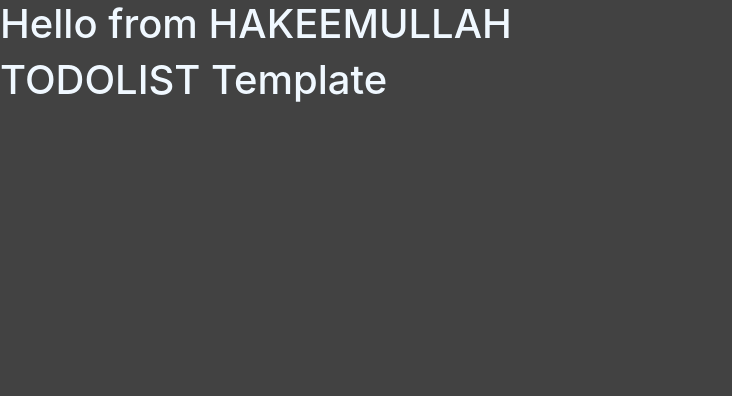
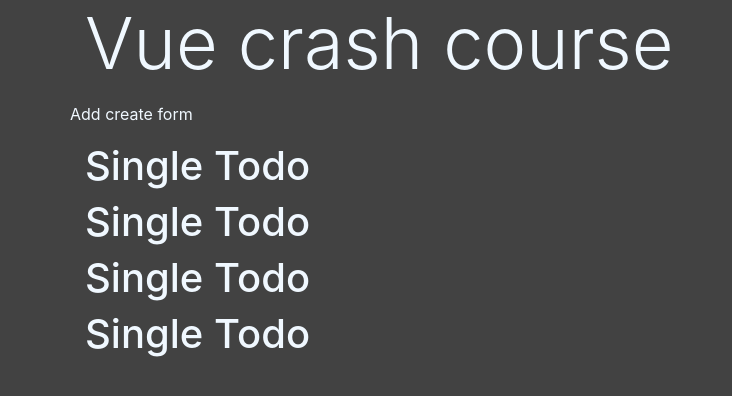
Before and after one commit to hakeemullahjan/vue-crash-course, a Vue app: page / in a window 1280 px wide. Shown: the top 396 px of the page, without its empty margins (0-732 px from the left). Built offline with nearby package versions, Linux system fonts and the light colour scheme.

Commit message:
passing data to prop

```diff
--- a/src/App.vue
+++ b/src/App.vue
@@ -1,6 +1,5 @@
 <template>
   <div>
-    <h1>Hello from HAKEEMULLAH</h1>
     <TodoList />
   </div>
 </template>
--- /dev/null
+++ b/src/components/Todo.vue
@@ -0,0 +1,9 @@
+<template>
+  <h1>Single Todo</h1>
+</template>
+
+<script>
+export default {};
+</script>
+
+<style scoped></style>
--- a/src/components/TodoList.vue
+++ b/src/components/TodoList.vue
@@ -1,16 +1,41 @@
 <template>
-  <h1>TODOLIST Template</h1>
+  <div class="container">
+    <div class="row">
+      <div class="col-12"><p class="display-3">Vue crash course</p></div>
+    </div>
+    <div class="row">
+      <p>Add create form</p>
+    </div>
+    <div class="row">
+      <div class="col-12 col-lg-6">
+        <ul class="list-group">
+          <Todo
+            v-for="(todo, index) in todos"
+            :key="index"
+            :todoString="todo.todoString"
+            :completed="todo.completed"
+          />
+        </ul>
+      </div>
+    </div>
+  </div>
 </template>
 
 <script>
+import Todo from "./Todo";
 export default {
+  components: {
+    Todo,
+  },
   data() {
-    todos: [
-      { todoString: "Complete SPM assignment", completed: false },
-      { todoString: "Cook some food", completed: true },
-      { todoString: "Wash car", completed: false },
-      { todoString: "Feed birds", completed: true },
-    ];
+    return {
+      todos: [
+        { todoString: "Complete SPM assignment", completed: false },
+        { todoString: "Cook some food", completed: true },
+        { todoString: "Wash car", completed: false },
+        { todoString: "Feed birds", completed: true },
+      ],
+    };
   },
   methods: {
     addTodo(newTodo) {
```
